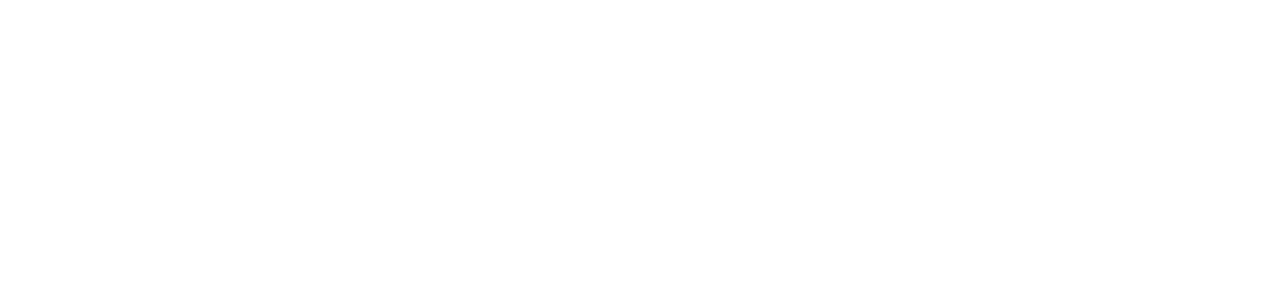
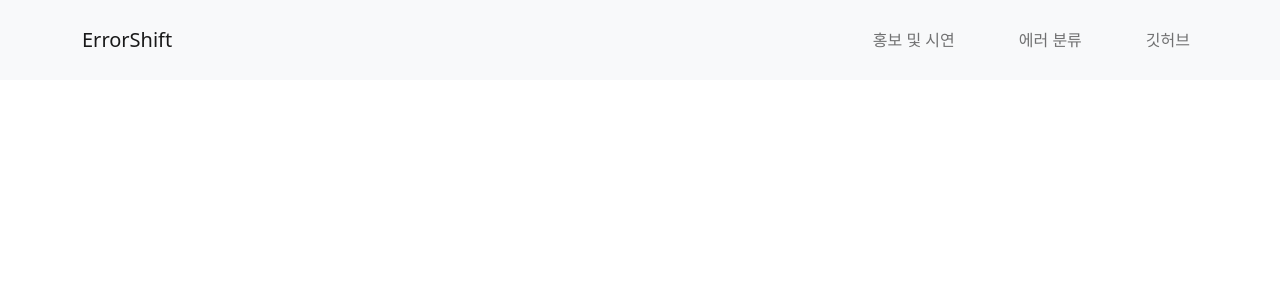
Before and after one commit to whgusqls007/ErrorShift, a React (Create React App) app in the folder frontend/: page /adv in a window 1280 px wide. Before the commit this address had no page. Shown: the top 300 px of the page. Built offline with nearby package versions, Linux system fonts and the light colour scheme.

Commit message:
modify navbar

```diff
--- a/frontend/src/app/App.js
+++ b/frontend/src/app/App.js
@@ -1,11 +1,15 @@
 import { BrowserRouter as Router, Routes, Route} from 'react-router-dom';import './App.css';
-import Main from '../features/main/home/home';
+import Main from '../features/main/home/Home';
+import Adv from '../features/main/adv/Adv';
+import ErrorType from '../features/main/errortype/ErrorType'
 
 function App() {
   return (
     <Router>
       <Routes>
         <Route exact path="/" element={ <Main/> } />
+        <Route exact path="/adv" element={ <Adv/> } />
+        <Route exact path="/errortype" element={ <ErrorType/> } />
       </Routes>
     </Router>
   );
--- a/frontend/src/common/navbar/NavBar.js
+++ b/frontend/src/common/navbar/NavBar.js
@@ -2,16 +2,18 @@
 import Nav from 'react-bootstrap/Nav';
 import Navbar from 'react-bootstrap/Navbar';
 
+import "./NavBar.css"
+
 function NavBar(){
     return(
         <div>
-            <Navbar bg="light" variant="light">
+            <Navbar bg="light" variant="light" style={{height:80}}>
                 <Container>
-                <Navbar.Brand href="#home">Navbar</Navbar.Brand>
-                <Nav className="me-auto">
-                    <Nav.Link href="#home">Home</Nav.Link>
-                    <Nav.Link href="#features">Features</Nav.Link>
-                    <Nav.Link href="#pricing">Pricing</Nav.Link>
+                <Navbar.Brand href="/">ErrorShift</Navbar.Brand>
+                <Nav>
+                    <Nav.Link href="/adv" style={{marginRight:"3rem"}}>홍보 및 시연</Nav.Link>
+                    <Nav.Link href="/errortype" style={{marginRight:"3rem"}}>에러 분류</Nav.Link>
+                    <Nav.Link href="#pricing">깃허브</Nav.Link>
                 </Nav>
                 </Container>
             </Navbar>
--- /dev/null
+++ b/frontend/src/features/main/adv/Adv.js
@@ -0,0 +1,10 @@
+import NavBar from "../../../common/navbar/NavBar"
+
+function Adv(){
+    return(
+        <div>
+            <NavBar></NavBar>
+        </div>
+    )
+}
+export default Adv;
--- /dev/null
+++ b/frontend/src/features/main/errortype/ErrorType.js
@@ -0,0 +1,10 @@
+import NavBar from "../../../common/navbar/NavBar"
+
+function ErrorType(){
+    return(
+        <div>
+            <NavBar></NavBar>
+        </div>
+    )
+}
+export default ErrorType;
```
Also changed, not shown: frontend/src/features/main/adv/Adv.css (added), frontend/src/features/main/errortype/ErrorType.css (added).
